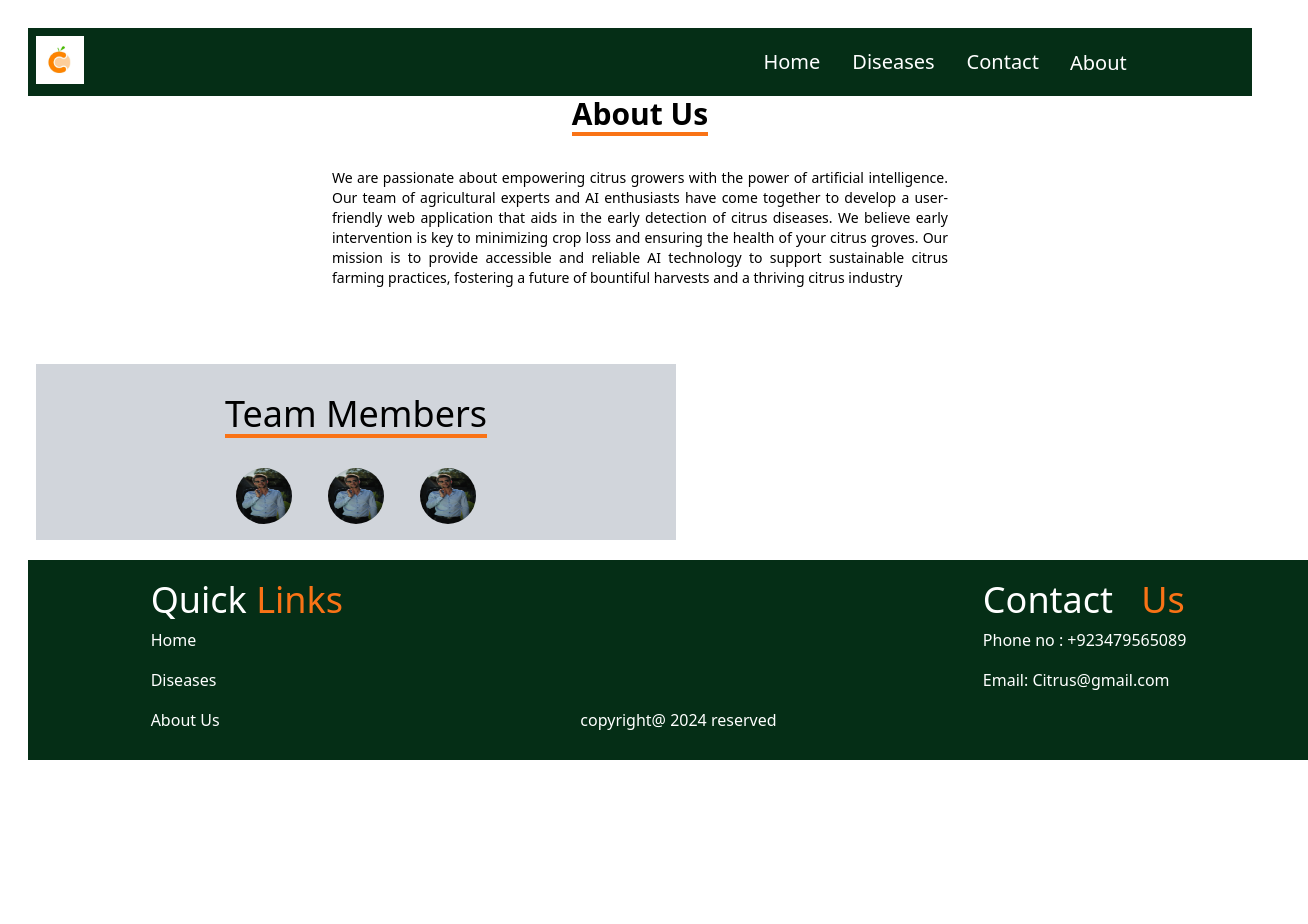
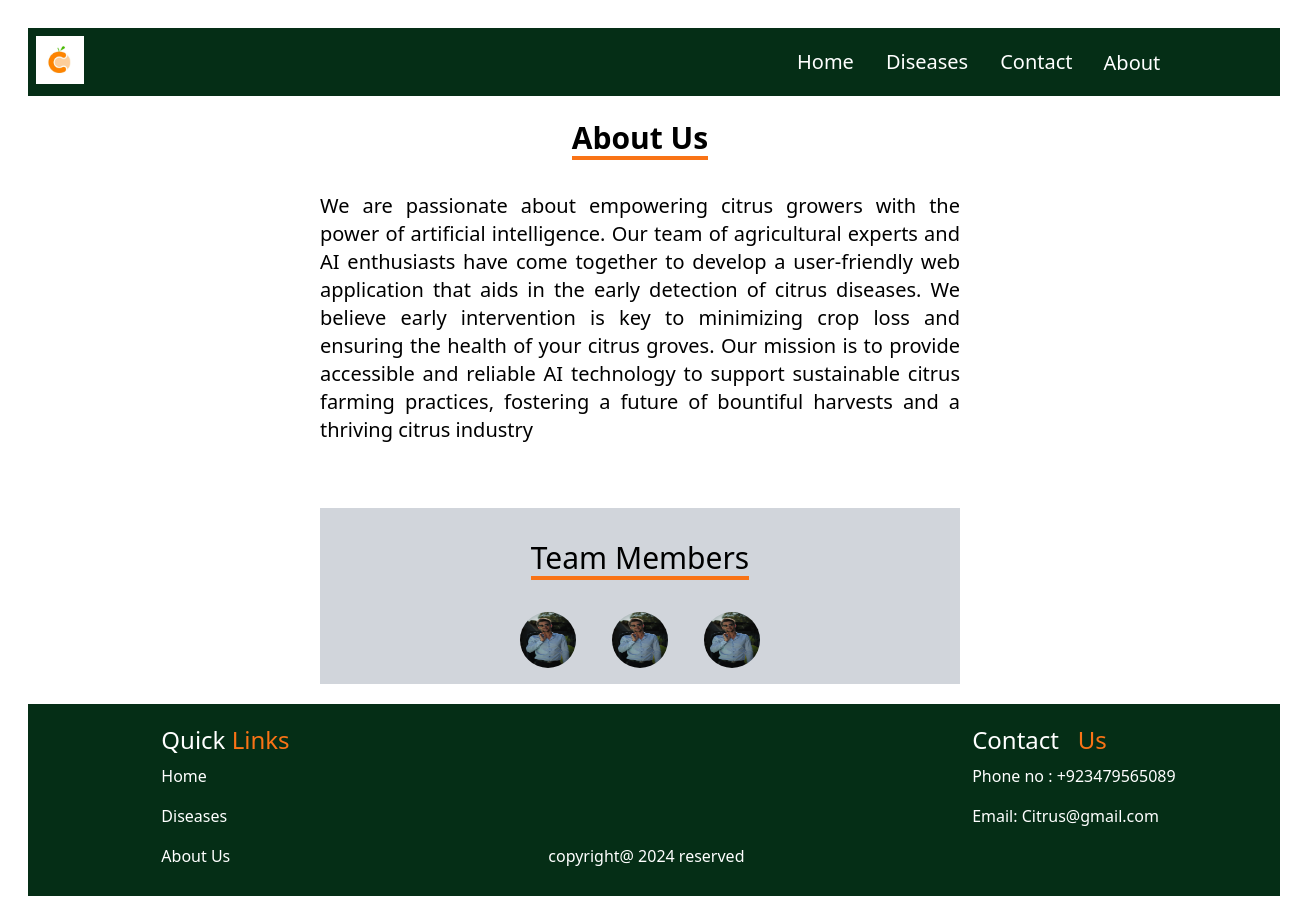
Before and after one commit to waris64/Fyp-, a React (Vite) app: page /about in a window 1280 px wide. Shown: the whole page, 1308 px wide, since content can reach past the window. Before the commit the page ends 800 px from the top, so only its background shows below. Built offline with nearby package versions, Linux system fonts and the light colour scheme.

Commit message:
frotn end setup

```diff
--- a/src/App.css
+++ b/src/App.css
@@ -4,3 +4,13 @@ body{
   box-sizing: border-box;
   overflow-x: hidden;
 }
+.about{
+  margin: 0;
+  padding: 0;
+  box-sizing: border-box;
+}
+.footer{
+  margin: 0;
+  padding: 0;
+  box-sizing: border-box;
+}
--- a/src/Components/ContactUs.jsx
+++ b/src/Components/ContactUs.jsx
@@ -18,10 +18,10 @@ const ContactUs = () => {
     <div className="md:flex md:flex-col md:items-center">
       <Nav logoSrc={Rectangle} />
       <Sidebar className="md:hidden" />
-      <h1 className="font-bold text-3xl py-10 text-center">Get in <label className="text-orange-500">touch</label></h1>
+      <h1 className="font-bold text-2xl py-8 text-center">Get in <label className="text-orange-500">touch</label></h1>
       <form
         action="#"
-        className="md:w-80 border-2 rounded-md bg-zinc-400 p-9 m-auto leading-8"
+        className="md:w-80 border-2 rounded-md bg-zinc-400 p-9 m-2 leading-8 "
       >
         <div className="flex flex-col">
           <label htmlFor="firstName">First Name</label>
--- a/src/Components/Footer.jsx
+++ b/src/Components/Footer.jsx
@@ -2,15 +2,15 @@ import React from 'react';
 import {motion} from 'framer-motion'
 const Footer = () => {
   return (
-    <div className='mt-4 w-screen bg-green-950 text-white flex flex-col md:flex-row justify-around p-5 leading-10'>
+    <div className=' footer mt-4 w-84 tablet:w-screen bg-green-950 text-white flex flex-col md:flex-row justify-around p-5 leading-10 overflow-hidden'>
       <motion.div className='mb-4 md:mb-0'
       initial={{opacity:0, x:-100}}
       whileInView={{opacity:1, x:0}}
       transition={{duration:1}}
       >
-        <h1 className='md:text-4xl text-2xl'>Quick <span className='text-orange-500'>Links </span></h1>
+        <h1 className='md:text-4xl text-2xl tablet:text-2xl'>Quick <span className='text-orange-500'>Links </span></h1>
         <ul>
-          <li>Home</li>
+          <li >Home</li>
           <li>Diseases</li>
           <li>About Us</li>
         </ul>
@@ -29,7 +29,7 @@ const Footer = () => {
       whileInView={{opacity:1, x:1}}
       transition={{duration:1}}
       >
-        <h1 className='md:text-4xl text-2xl'>Contact &nbsp; <span className="text-orange-500">Us</span> </h1>
+        <h1 className='md:text-4xl text-2xl tablet:text-2xl'>Contact &nbsp; <span className="text-orange-500">Us</span> </h1>
         <label htmlFor="contact">
           Phone no : +923479565089
         </label>
--- a/src/Components/Main.jsx
+++ b/src/Components/Main.jsx
@@ -8,9 +8,9 @@ import { motion } from "framer-motion";
 
 const Main = () => {
   return (
-    <div>
+    <div className="">
       <motion.div
-        className="md:flex md:text-center md:bg-cover   md:bg-no-repeat md:text-3xl md:text-white h-[9rem] md:h-[15rem] bg-cover bg-no-repeat text-2xl text-white py-8"
+        className="md:flex md:text-center md:bg-cover  overflow-hidden md:bg-no-repeat md:text-3xl md:text-white h-[9rem] md:h-[15rem] bg-cover bg-no-repeat text-2xl text-white py-8"
         style={{
           backgroundImage: `linear-gradient(rgba(0, 0, 0, 0.2), rgba(0, 0, 0, 0.6)), url('${banner}')`,
         }}
@@ -27,13 +27,13 @@ const Main = () => {
         </motion.h1>
       </motion.div>
 
-      <section className="flex flex-col md:flex-row md:justify-around md:items-center md:py-8">
+      <section className="flex flex-col md:flex-row md:justify-around md:items-center md:py-8 overflow-hidden p-7">
         <motion.div
           initial={{ opacity: 0, x: -100 }}
           whileInView={{ opacity: 1, x: 0 }}
           transition={{ duration: 1 }}
         >
-          <img src={rectangle} className="w-96 p-6 size-96 bg-cover" alt="" />
+          <img src={rectangle} className="w-82 p-6 size-82 bg-cover" alt="" />
         </motion.div>
         <motion.div
           initial={{ opacity: 0, x: 100 }}
@@ -44,7 +44,7 @@ const Main = () => {
           <h1 className="font-bold text-2xl md:text-4xl text-center pb-5 md:pb-10">
             Citrus <label className="text-orange-500 md:text-orange-500"> Diseases</label>
           </h1>
-          <p className="text-lg md:text-lg md:text-left leading-loose text-left">
+          <p className="overflow-hidden  text-md md:text-lg md:text-left leading-loose text-justify p-3">
             Leaves from healthy plants and plants infected with prevalent
             diseases (citrus greening, citrus canker, scab, greasy spot). Citrus
             greening is the most serious citrus disease caused by a bacteria
@@ -58,9 +58,9 @@ const Main = () => {
         initial={{ opacity: 0, scale: 0 }}
         whileInView={{ opacity: 1, scale: 1 }}
         transition={{ duration: 1 }}
-        className="md:mb-5 shadow-2xl  shadow--200 h-96 pt-8 m-auto flex flex-col items-center justify-center md:w-[87vw]"
+        className="md:mb-5 shadow-2xl overflow-hidden  m-5 shadow-200 h-96 pt-8  flex flex-col items-center justify-center md:w-[87vw]"
       >
-        <div className="border-2  border-slate-300  rounded-lg md:w-60 w-56 h-60 shadow-2xl flex flex-col items-center justify-center bg-gray-200">
+        <div className="border-2  border-slate-300  rounded-lg overflow-hidden md:w-60 w-56 h-60 shadow-2xl flex flex-col items-center justify-center bg-gray-200">
           <label htmlFor="imageUpload" className="pb-7">
             Drop your picture here
           </                                                                                                                              label>
--- a/src/Components/Nav.jsx
+++ b/src/Components/Nav.jsx
@@ -14,7 +14,7 @@ const Nav = ({ logoSrc }) => {
   };
 
   return (
-    <div className="md:flex md:flex-row md:justify-start md:items-center md:text-xl md:text-white w-full bg-green-950 md:py-5 overflow-x-hidden relative">
+    <div className="md:flex md:flex-row  md:justify-start md:items-center md:text-xl md:text-white tablet:w-screen w-1/2 bg-green-950 md:py-5 overflow-x-hidden relative">
       <motion.img
         animate={{ rotate: 360 }}
         transition={{ repeat: 2, duration: 2, repeatDelay: 1 }}
@@ -30,7 +30,7 @@ const Nav = ({ logoSrc }) => {
         <motion.ul
           initial={{ opacity: 0, x: 10 }}
           whileInView={{ opacity: 1, x: 0 }}
-          className="flex flex-col tablet:mr-8 md:flex-row md:flex justify-around md:gap-x-8 items-center"
+          className="flex flex-col  md:flex-row md:flex justify-around md:gap-x-8 items-center"
         >
           <motion.li
             whileHover={{ scale: 1.2 }}
--- a/src/Components/Sidebar.jsx
+++ b/src/Components/Sidebar.jsx
@@ -11,19 +11,20 @@ const Sidebar = () => {
   };
 
   return (
-    <div className='fixed  top-5  text-white md:hidden '>
+    <div className='fixed  top-5  left-5 text-white md:hidden '>
       <motion.button
         whileTap={{ scale: 0.8 }}
         onClick={toggleSidebar}
         transition={{ duration: 0.5 }}
       >
-        {isOpen ? <IoClose className="size-7 -mt-9 rounded bg-orange-500" /> : <IoMenu className="rounded bg-orange-500 size-7 -mt-9 " />}
+        {isOpen ? <IoClose className="size-7 -mt-9 rounded bg-orange-500 -ml-4" /> : <IoMenu className="size-7 -mt-9 rounded bg-orange-500 -ml-4" />}
       </motion.button>
 
       <motion.div
         initial={isOpen ? { opacity: 1, y: '-7%' } : { opacity: 0, y: '-10%' }}
         animate={isOpen ? { opacity: 1, y: '-7%' } : { opacity: 0, y: '-10%' }}
-        className="sidebar w-32 rounded bg-orange-500 -mt-1"
+        transition={{duration:.5}}
+        className="sidebar w-40 rounded bg-orange-500 mt-1 pt-4 pb-4 -ml-4"
       >
         {isOpen && (
           <ul className="flex flex-col  items-center ">
@@ -31,6 +32,7 @@ const Sidebar = () => {
               whileHover={{ scale: 1.2 }}
               whileTap={{ scale: 0.9 }}
               style={{ x: 1 }}
+              transition={{}}
               className="mb-2 md:mb-0"
             >
               <Link to="/" onClick={toggleSidebar}>
--- a/src/Components/Slick_Slider.jsx
+++ b/src/Components/Slick_Slider.jsx
@@ -22,8 +22,8 @@ function SimpleSlider() {
   };
 
   return (
-    <div className="slider-container tablet:w-[70%] tablet:m-auto">
-      <Slider {...settings} className="">
+    <div className="slider-container tablet:w-[70%] tablet:m-auto size-72 m-auto">
+      <Slider {...settings} className="pt-4">
         <div className="">
           <div className="slide-item relative px-1">
             <div className="image-container">
@@ -31,7 +31,7 @@ function SimpleSlider() {
               <img
                 src={Rec14}
                 alt=""
-                className="bg-contain w-full size-48 rounded-lg   tablet:w-[70vw]   md:w-[978px] md:h-72 md:m-auto md:pt-5"
+                className="bg-contain w-full size-48 rounded   tablet:w-[70vw]   md:w-[978px] md:h-72 md:m-auto md:pt-5"
               />
             </div>
             <div className="text-overlay absolute inset-0 flex items-center ">
@@ -52,7 +52,7 @@ function SimpleSlider() {
               <img
                 src={Rec19}
                 alt=""
-                className="bg-contain w-full size-48 rounded-lg tablet:w-[70vw] md:w-[978px] md:h-72 md:m-auto md:pt-5"
+                className="bg-contain w-full size-48 rounded tablet:w-[70vw] md:w-[978px] md:h-72 md:m-auto md:pt-5"
               />
             </div>
             <div className="text-overlay absolute inset-0 flex items-center ">
@@ -73,7 +73,7 @@ function SimpleSlider() {
               <img
                 src={Rec20}
                 alt=""
-                className="bg-contain w-full size-48 rounded-lg tablet:w-[70vw] md:w-[978px] md:h-72 md:m-auto md:pt-5"
+                className="bg-contain w-full size-48 rounded tablet:w-[70vw] md:w-[978px] md:h-72 md:m-auto md:pt-5"
               />
             </div>
             <div className="text-overlay absolute inset-0 flex items-center gap-x-5">
@@ -95,7 +95,7 @@ function SimpleSlider() {
               <img
                 src={Rec21}
                 alt=""
-                className="bg-contain w-full h-48 rounded-lg tablet:w-[70vw] md:w-[978px] md:h-72 md:m-auto md:pt-5"
+                className="bg-contain w-full h-48 rounded tablet:w-[70vw] md:w-[978px] md:h-72 md:m-auto md:pt-5"
               />
             </div>
             <div className="text-overlay absolute inset-0 flex items-center gap-x-5">
--- a/src/Pages/About.jsx
+++ b/src/Pages/About.jsx
@@ -8,17 +8,17 @@ import { motion } from "framer-motion";
 
 const About = () => {
   return (
-    <div className="p-7">
+    <div className="p-7 about overflow-hidden">
       <Nav logoSrc={Rectangle} />
       <Sidebar className="bg-red-400" />
       <motion.div
-        className="flex flex-col text-center items-center justify-center m-auto md:w-[50vw]"
+        className="flex flex-col text-center items-center justify-center m-auto md:w-[50vw] overflow-x-hidden md:overflow-x-hidden"
         initial={{ opacity: 0, x: -1000 }}
         animate={{ opacity: 1, x: 0, duration: 2 }}
         transition={{ duration: 1 }}
       >
-        <h1 className="md:text-3xl text-xl font-bold border-b-4 border-orange-500">About Us</h1>
-        <p className="text-justify md:pt-8 text-sm p-3">
+        <h1 className="md:text-3xl tablet:pt-6 text-xl font-bold border-b-4 border-orange-500">About Us</h1>
+        <p className="text-justify md:pt-8  pt-5 md:text-xl ">
           We are passionate about empowering citrus growers with the power of
           artificial intelligence. Our team of agricultural experts and AI
           enthusiasts have come together to develop a user-friendly web
@@ -31,12 +31,12 @@ const About = () => {
         </p>
       </motion.div>
       <motion.div
-        className="md:mb-5 mb-5 mt-5  bg-gray-300 md:h-44 h-36 m-2 flex flex-col justify-center md:w-[50vw] md:mt-16 md:pb-4"
+        className="md:mb-5 mb-5 mt-5  bg-gray-300 md:h-44 h-36 pb-2 flex flex-col justify-center md:w-[50vw] md:mt-16 md:pb-4 md:m-auto"
         initial={{ opacity: 0 }}
         animate={{ opacity: 1, duration: 2 }}
         transition={{ type: "tween" }}
       >
-        <h1 className="md:m-auto m-auto md:text-4xl text-2xl border-b-4 border-orange-500">Team Members</h1>
+        <h1 className="md:m-auto m-auto md:text-4xl tablet:text-3xl text-2xl border-b-4 border-orange-500">Team Members</h1>
         <div className="flex gap-9 justify-center">
           <motion.img
             src={Profile}
@@ -44,17 +44,8 @@ const About = () => {
             className="size-14 rounded-full"
             initial={{ opacity: 0, y: -100 }}
             whileInView={{ opacity: 1, y: 0 }}
-            animate={{ duration: 0.5 }}
-            transition={{ type: "tween", duration: 3, delay: 0 }} // Delay for the first image
-          />
-          <motion.img
-            src={Profile}
-            alt="Profile 1"
-            className="size-14 rounded-full"
-            initial={{ opacity: 0, y: -100 }}
-            whileInView={{ opacity: 1, y: 0 }}
-            animate={{ duration: 1.1 }}
-            transition={{ type: "tween", duration: 3, delay: 1 }} // Delay for the second image
+            animate={{ duration: 1.2 }}
+            transition={{ type: "tween", duration: 1, delay: 0 }}
           />
           <motion.img
             src={Profile}
@@ -63,7 +54,16 @@ const About = () => {
             initial={{ opacity: 0, y: -100 }}
             whileInView={{ opacity: 1, y: 0 }}
             animate={{ duration: 1.2 }}
-            transition={{ type: "tween", duration: 2, delay: 3 }} // Delay for the third image
+            transition={{ type: "tween", duration: 1, delay: 0.3 }}
+          />
+          <motion.img
+            src={Profile}
+            alt="Profile 1"
+            className="size-14 rounded-full"
+            initial={{ opacity: 0, y: -100 }}
+            whileInView={{ opacity: 1, y: 0 }}
+            animate={{ duration: 1.2 }}
+            transition={{ type: "tween", duration: 1, delay: 0.5 }} // Delay for the third image
           />
         </div>
       </motion.div>
--- a/src/Pages/Diseases.jsx
+++ b/src/Pages/Diseases.jsx
@@ -22,15 +22,15 @@ const Diseases = () => {
         <h1 className='md:mt-20 md:text-[8vh] text-3xl pt-10 text-center text-white md:m-auto m-auto md:leading-10'>Citrus Diseases </h1>
       </div> */}
 
-      <section className="flex flex-col md:flex-row md:justify-around md:items-center md:py-8 p-4">
+      <section className="flex flex-col md:flex-row md:justify-around md:items-center md:py-8 p-4 -mt-10">
         <motion.div
           className="w-full md:w-1/2 md:pl-8"
           initial={{ opacity: 0, x: -100 }}
           whileInView={{ opacity: 1, x: 0 }}
           transition={{ duration: 1 }}
         >
-          <h1 className="font-bold text-xl md:text-4xl mb-4"> <label className="text-orange-500 ">Citrus </label>Canker</h1>
-          <p className="md:text-base md:leading-loose">
+          <h1 className="font-bold text-xl pt-7 md:text-4xl mb-4"> <label className="text-orange-500 ">Citrus </label>Canker</h1>
+          <p className="md:text-base md:leading-loose text-justify">
             Citrus greening, scientifically known as Huanglongbing (HLB), is a
             devastating citrus disease that has posed a significant threat to
             citrus crops worldwide. The disease is caused by the bacterium
@@ -64,7 +64,7 @@ const Diseases = () => {
           <img src={Rec19} className="h-72 sm:p-4 p-4" alt="" />
         </div>
         <div className="w-full md:w-1/2 md:pl-8">
-          <p className="md:text-base md:leading-loose pt-6">
+          <p className="md:text-base md:leading-loose text-justify pt-6">
             Citrus greening, scientifically known as Huanglongbing (HLB), is a
             devastating citrus disease that has posed a significant threat to
             citrus crops worldwide. The disease is caused by the bacterium
@@ -85,8 +85,8 @@ const Diseases = () => {
         <div className="w-full md:w-1/2 md:pl-8"
 
         >
-          <h1 className="font-bold text-xl md:text-4xl mb-4">Citrus Scab</h1>
-          <p className="md:text-base md:leading-loose">
+          <h1 className="font-bold text-xl md:text-4xl mb-4">Citrus <span className="md:text-orange-500 text-orange-500">Scab</span> </h1>
+          <p className="md:text-base md:leading-loose text-justify">
             Citrus Scab, caused by the fungus Elsinoë fawcettii, is a prevalent
             and destructive disease affecting citrus crops worldwide. This
             pathogen primarily targets various citrus species, including
@@ -112,12 +112,12 @@ const Diseases = () => {
         animate={{duration:1}}
         >
           <h1 className="font-bold text-xl md:text-4xl mb-4">
-            Citrus Tristeza Virus
+            Citrus   <span className="md:text-orange-500 text-orange-500">Tristeza</span> Virus
           </h1>
           <img src={Rec21} className="h-64 sm:p-4 p-4" alt="" />
         </div>
         <div className="w-full md:w-1/2 md:pl-8">
-          <p className="md:text-base md:leading-loose md:pt-8">
+          <p className="md:text-base md:leading-loose text-justify md:pt-8">
             Citrus greening, scientifically known as Huanglongbing (HLB), is a
             devastating citrus disease that has posed a significant threat to
             citrus crops worldwide. The disease is caused by the bacterium
```
